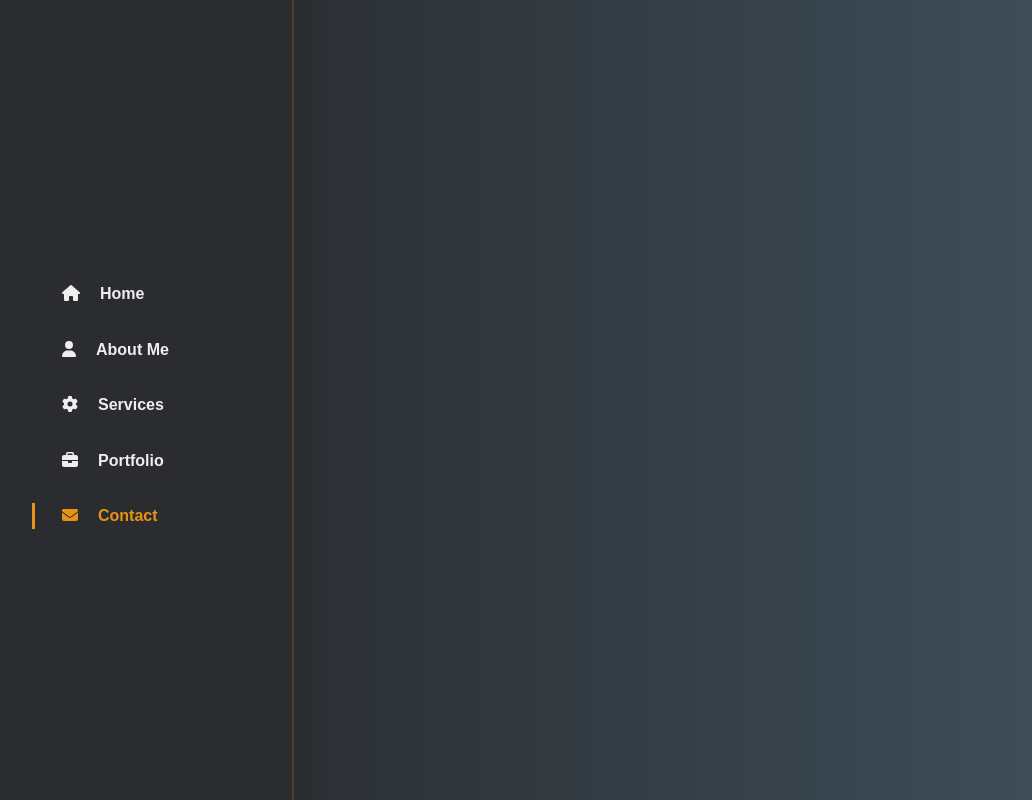
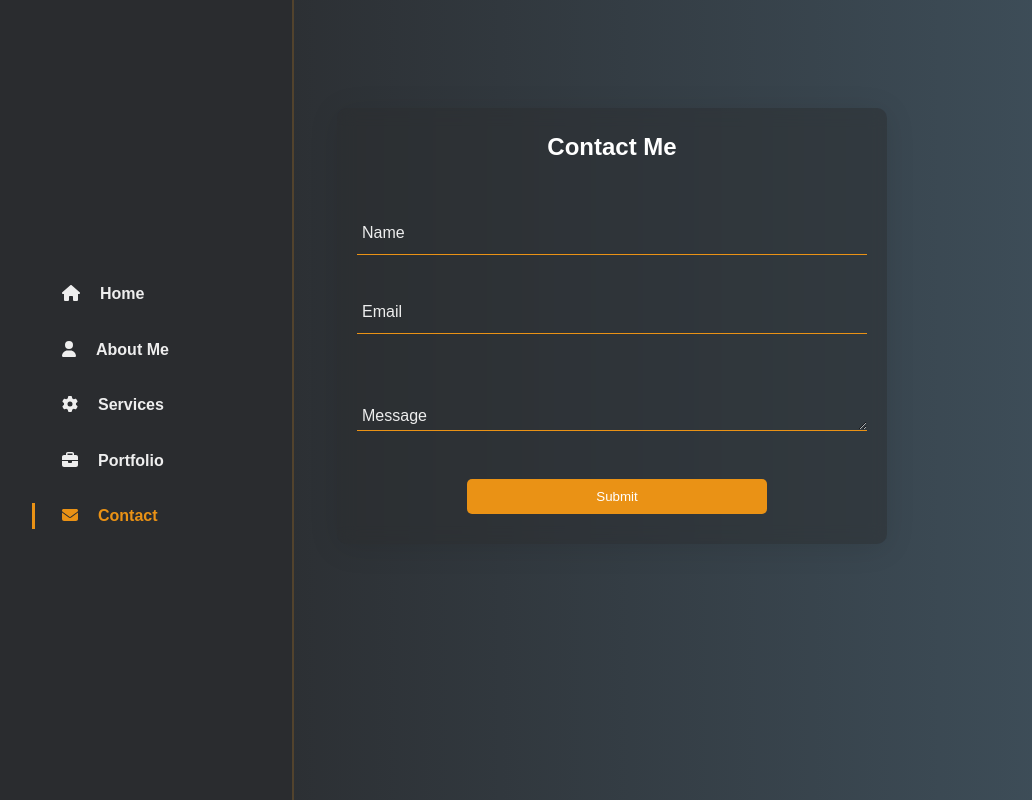
Before and after one commit to jesusp1490/portfolio, a React (Vite) app: page /contact in a window 1280 px wide. Shown: the whole page, without its empty margins (28-1060 px from the left). Built offline with nearby package versions, Linux system fonts and the light colour scheme.

Commit message:
Services section done. Contact started

```diff
--- a/src/components/Navbar/_Navbar.scss
+++ b/src/components/Navbar/_Navbar.scss
@@ -5,7 +5,7 @@
     top: 0;
     left: 0;
     height: 100vh;
-    width: 300px;
+    width: 280px;
     background-color: $primary-color;
     color: $font-color;
     display: flex;
--- a/src/components/ServiceCard/_ServiceCard.scss
+++ b/src/components/ServiceCard/_ServiceCard.scss
@@ -6,24 +6,32 @@
     align-items: center;
     text-align: center;
     padding: 20px;
-    border-radius: 10px;
+    border-radius: 5px;
     transition: transform 0.3s ease, box-shadow 0.3s ease;
-    width: 250px;
+    width: 300px;
+    background-color: $primary-color;
+    margin-left: 110px;
+    margin-bottom: 50px;
 
     &:hover {
         transform: translateY(-5px);
         box-shadow: 0 10px 20px rgba(0, 0, 0, 0.2);
+        border: 1px solid $accent-color;
     }
 }
 
 .service-icon {
-    font-size: 10px;
+    font-size: 13px;
+    color: $accent-color;
+    padding-top: 10px;
 }
 
 .service-title {
+    text-align: start;
+    margin-bottom: 20px;
 
 }
 
 .service-description {
-    // Estilos para la descripción
+    text-align: center;
 }
--- a/src/pages/ContactPage/Contact.jsx
+++ b/src/pages/ContactPage/Contact.jsx
@@ -1,13 +1,37 @@
 import Navbar from "../../components/Navbar/Navbar"
-
+import '../ContactPage/_Contact.scss';
+ // Asumiendo que tienes un componente Navbar
 
 const Contact = () => {
   return (
-    <div>
+    <div className="contact-section">
       <Navbar />
-      <h2>Contact</h2>
+      <div className="contact-card">
+        <h2>Contact Me</h2>
+        <form className="contact-form">
+          <div className="input-container">
+            <input type="text" name="name" required />
+            <label htmlFor="name">Name</label>
+            <div className="border-bottom"></div>
+          </div>
+          <div className="input-container">
+            <input type="email" name="email" required />
+            <label htmlFor="email">Email</label>
+            <div className="border-bottom"></div>
+          </div>
+          <div className="input-container">
+            <textarea name="message" required></textarea>
+            <label htmlFor="message">Message</label>
+            <div className="border-bottom"></div>
+          </div>
+          <button type="submit">Submit</button>
+        </form>
+      </div>
+      <div className="background-map">
+        {/* <img src="https://res.cloudinary.com/dizd9f3ky/image/upload/v1706876322/Contact-bg1_m1isx6.jpg" alt="" /> */}
+      </div>
     </div>
-  )
-}
+  );
+};
 
 export default Contact
--- /dev/null
+++ b/src/pages/ContactPage/_Contact.scss
@@ -0,0 +1,86 @@
+@import '../../styles/Utils/variables';
+
+.contact-section {
+    display: flex;
+    flex-direction: column;
+    align-items: center;
+    position: relative;
+    padding-top: 100px;
+
+    .contact-card {
+        background: rgba(42, 44, 47, 0.48);
+        border-radius: 10px;
+        box-shadow: 0 4px 30px rgba(0, 0, 0, 0.1);
+        backdrop-filter: blur(8.3px);
+        -webkit-backdrop-filter: blur(7px);
+        width: 550px;
+        margin: 0 auto;
+
+        h2 {
+            text-align: center;
+            color: #fff;
+            margin-bottom: 30px;
+        }
+    }
+
+    .contact-form {
+        display: flex;
+        flex-direction: column;
+
+        .input-container {
+            position: relative;
+            margin-bottom: 20px;
+
+            input,
+            textarea {
+                width: 500px;
+                border: none;
+                border-bottom: 1px solid $accent-color;
+                background: transparent;
+                padding: 20px 5px;
+                color: $font-color;
+                font-size: 1rem;
+                margin-left: 20px;
+
+                &:focus {
+                    outline: none;
+                }
+
+                &:focus+label {
+                    transform: translateY(-30px);
+                }
+
+                &:valid+label {
+                    transform: translateY(-30px);
+                }
+            }
+
+            label {
+                position: absolute;
+                margin-left: 20px;
+                bottom: 10px;
+                left: 5px;
+                color: $font-color;
+                pointer-events: none;
+                transition: transform 0.3s ease;
+            }
+        }
+
+        button {
+            padding: 10px 20px;
+            margin-top: 20px;
+            margin-left: 130px;
+            margin-bottom: 30px;
+            border: none;
+            border-radius: 5px;
+            background-color: $accent-color;
+            color: #fff;
+            cursor: pointer;
+            width: 300px;
+
+            &:hover {
+                background-color: darken($accent-color, 10%);
+            }
+        }
+    }
+}
--- a/src/pages/ServicesPage/Services.jsx
+++ b/src/pages/ServicesPage/Services.jsx
@@ -1,39 +1,40 @@
 import Navbar from "../../components/Navbar/Navbar"
 import ServiceCard from '../../components/ServiceCard/ServiceCard';
 import { FontAwesomeIcon } from '@fortawesome/react-fontawesome';
-import { faCodeBranch, faPaintBrush, faCogs, faCamera, faUserTie } from '@fortawesome/free-solid-svg-icons';
+import { faMobileButton, faCamera, faLaptop, faDatabase, faCode } from '@fortawesome/free-solid-svg-icons';
+import { faGithub, } from '@fortawesome/free-brands-svg-icons';
 import '../ServicesPage/_Services.scss'
 
 const services = [
   {
-    icon: faCodeBranch,
+    icon: faGithub,
     title: 'Git Version Control',
-    description: 'Descripción...'
+    description: 'Enhance workflow efficiency with advanced and collaborative version control using Git.'
   },
   {
-    icon: faPaintBrush,
+    icon: faMobileButton,
     title: 'App Design',
-    description: 'Descripción...'
+    description: 'Intuitive, user-centered app designs with sleek interfaces and optimized user experiences.'
   },
   {
-    icon: faCogs,
+    icon: faCode,
     title: 'Web Development',
-    description: 'Descripción...'
+    description: 'Modern web development to create dynamic, responsive, and performance-oriented sites.'
+  },
+  {
+    icon: faDatabase,
+    title: 'Back-end Development',
+    description: 'Robust and scalable back-end solutions powering the logic and data management of your applications.'
   },
   {
     icon: faCamera,
-    title: 'Back-end Development',
-    description: 'Descripción...'
+    title: 'Photography',
+    description: 'Professional photography services that capture your brand`s essence and enhance visual storytelling.'
   },
   {
-    icon: faUserTie,
-    title: 'Photography',
-    description: 'Descripción...'
-  },
-  {
-    icon: faUserTie,
+    icon: faLaptop,
     title: 'Freelancing',
-    description: 'Descripción...'
+    description: 'Flexible and adaptable development and design services to take your projects to the next level.'
   },
 ];
 
--- a/src/pages/ServicesPage/_Services.scss
+++ b/src/pages/ServicesPage/_Services.scss
@@ -1,16 +1,17 @@
 @import '../../styles/Utils/variables';
 
 .services-section {
-    margin-left: 320px; // Ajusta según el ancho de tu navbar
-    // padding: 20px;
+    margin-left: 320px;
     display: grid;
     grid-template-columns: repeat(3, 1fr);
-    // gap: 20px;
+    gap: 20px;
 }
 
 .services-title {
     grid-column: 1 / -1;
-    text-align: center;
+    text-align: left;
     color: $accent-color;
-    // Estilos adicionales para tu título aquí
+    font-size: 2rem;
+    margin-bottom: 5rem;
+    margin-left: 3rem;
 }
--- a/src/styles/Base/_reset.scss
+++ b/src/styles/Base/_reset.scss
@@ -2,6 +2,7 @@
     margin: 0;
     padding: 0;
     box-sizing: border-box;
+
 }
 
 body {
@@ -9,4 +10,5 @@ body {
     font-size: 16px;
     line-height: 1.6;
     background: linear-gradient(145deg, rgba(42, 44, 47, 1) 0%, rgba(66, 85, 98, 1) 100%);
+    // background: linear-gradient(145deg, rgba(5, 27, 28, 1), rgba(7, 12, 12, 1), rgba(5, 27, 28, 1));
 }
```
